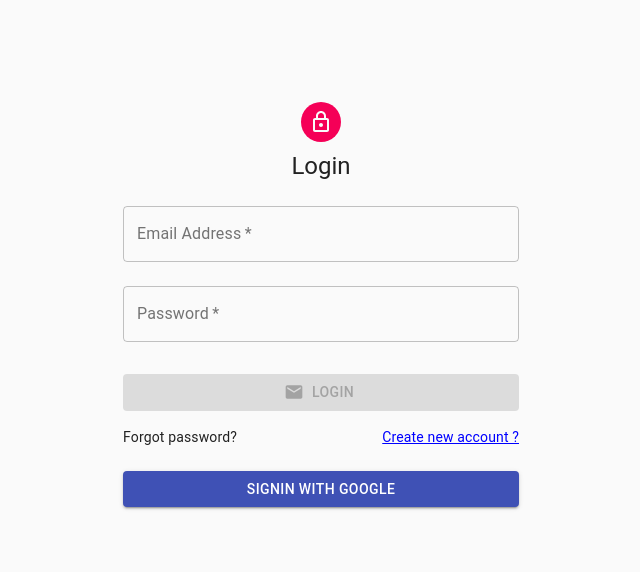
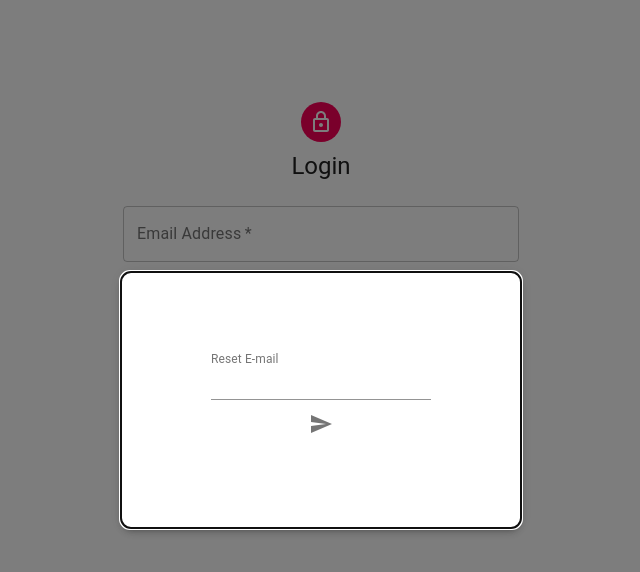
Before and after one commit to Yoshiyuki-Iwasaki/Amigos, a React (Create React App) app: page / in a window 1280 px wide. Both pictures are taken after a click on the element "Forgot password?". Shown: the top 572 px of the page, without its empty margins (319-959 px from the left). Built offline with nearby package versions, Linux system fonts and the light colour scheme; no server answers.

Commit message:
[add] パスワードリセット機能追加

```diff
--- a/src/componets/Auth.tsx
+++ b/src/componets/Auth.tsx
@@ -11,6 +11,7 @@ import {
   FormControlLabel,
   Checkbox,
   Link,
+  Modal,
   Grid,
   Box,
   Typography,
@@ -52,6 +53,15 @@ const useStyles = makeStyles(theme => ({
   },
   submit: {
     margin: theme.spacing(3, 0, 2),
+  },
+  modal: {
+    online: "none",
+    position: "absolute",
+    width: 400,
+    borderRadius: 10,
+    backgroundColor: "white",
+    boxShadow: theme.shadows[5],
+    padding: theme.spacing(10),
   },
 }));
 
@@ -263,11 +273,38 @@ const Auth: React.FC = () => {
             variant="contained"
             color="primary"
             className={classes.submit}
+            startIcon={<CameraIcon />}
             onClick={signInGoogle}
           >
             SignIn with Google
           </Button>
         </form>
+        <Modal
+          open={openModal}
+          onClose={() => {
+            setOpenModal(false);
+          }}
+        >
+          <div style={getModalStyle()} className={classes.modal}>
+            <div className={styles.login_modal}>
+              <TextField
+                InputLabelProps={{
+                  shrink: true,
+                }}
+                type="email"
+                name="email"
+                label="Reset E-mail"
+                value={resetEmail}
+                onChange={(e: React.ChangeEvent<HTMLInputElement>) => {
+                  setResetEmail(e.target.value);
+                }}
+              />
+              <IconButton onClick={sendResetEmail}>
+                <SendIcon />
+              </IconButton>
+            </div>
+          </div>
+        </Modal>
       </div>
     </Container>
   );
```
